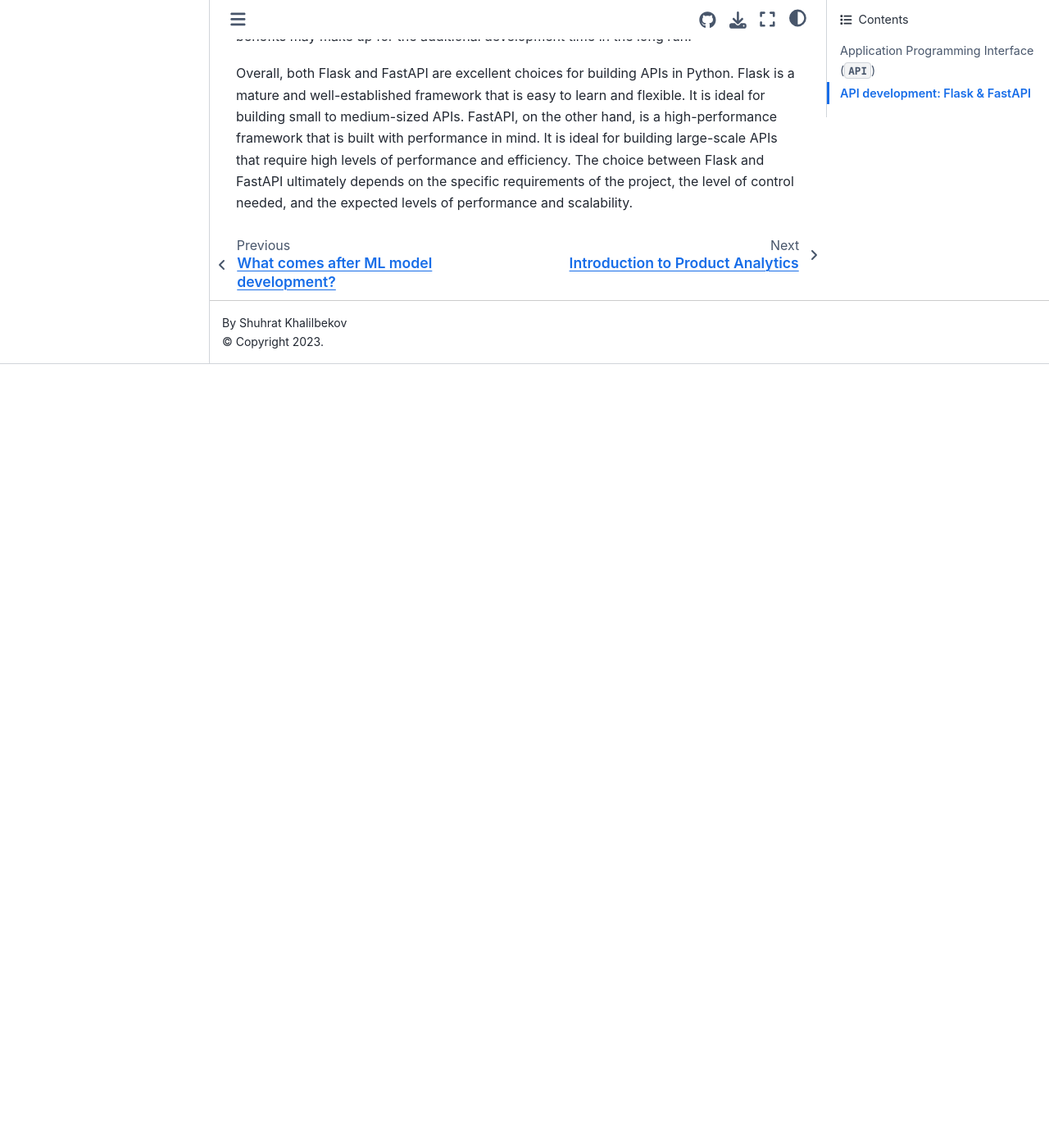
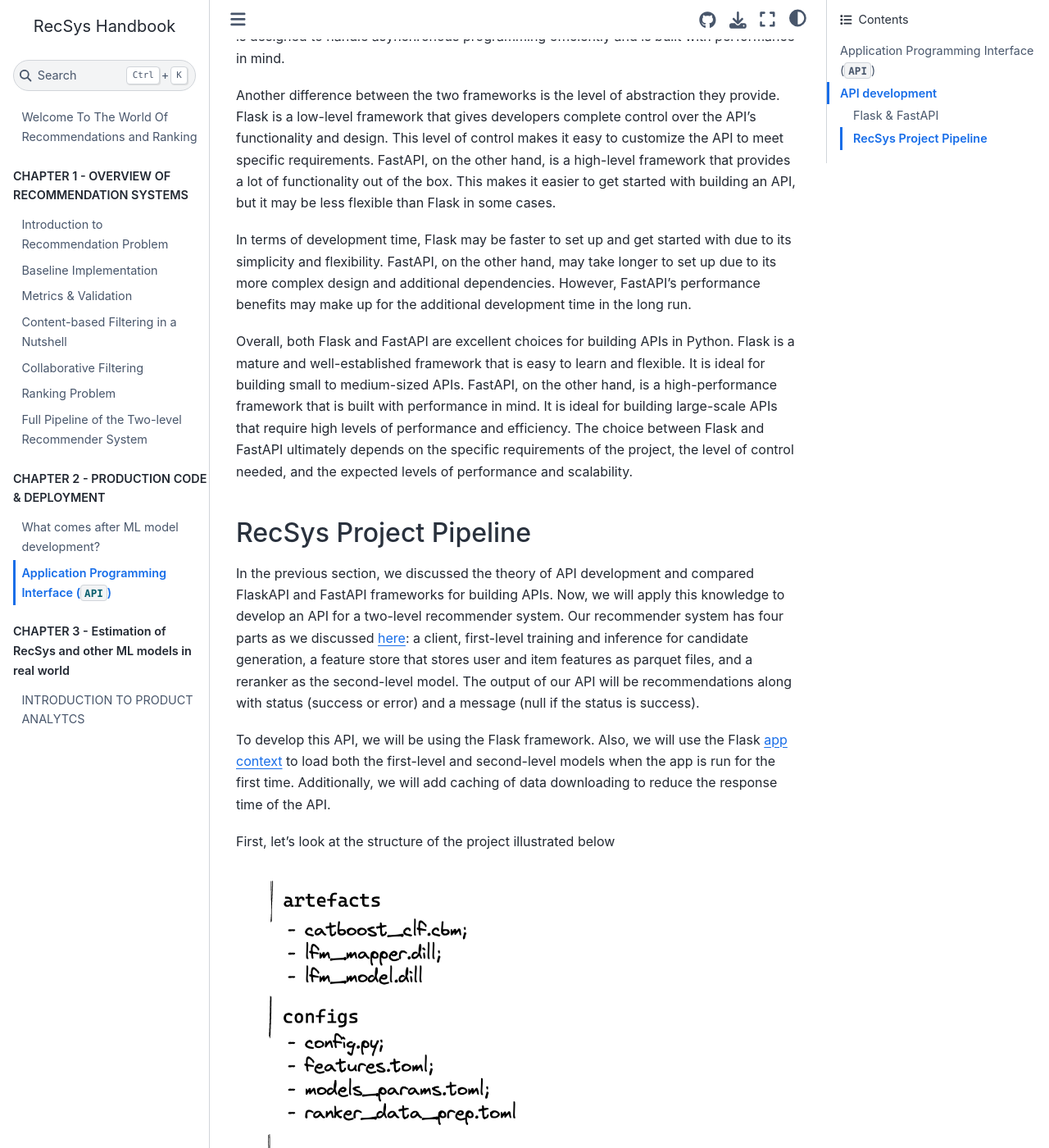
Before and after one commit to kshurik/rekkobook, a Jupyter Book: the page built from docs/chapter2/api_dev.md, in a window 1280 px wide and 1400 px high, scrolled down 2006 px. Shown: the whole window at 82% size. Built offline with Jupyter Book 1.0.4 settings and Sphinx 7.4.7 and the Sphinx Book theme 1.1.4, drawn with Linux system fonts in a browser that asks for light colours; before the commit the page ends 2450 px from its top, so only the background shows below that; some of the changed text lies outside the part shown.

Commit message:
started last chapter in api_dev

````diff
--- a/docs/chapter2/api_dev.md
+++ b/docs/chapter2/api_dev.md
@@ -28,7 +28,18 @@
 that come to mind. Both frameworks have their own strengths and weaknesses, and choosing
 between them depends on the specific needs of the project which we will discuss further
 
-# API development: Flask & FastAPI
+# API development
+We dived into the world of APIs, web frameworks, and their application to building recommendation systems.
+Now, we will introduce Flask, a popular Python web framework, and FastAPI, a newer and
+faster web framework for building APIs.
+
+
+After a brief overview, we will dive into a hands-on example of building an API using Flask.
+Specifically, we will use Flask to build a two-level recommender system that recommends movies to users based
+on their preferences - this will include both training and inference pipeline. This project will
+showcase how Flask can be used to build a scalable and efficient API for machine learning-based applications.
+
+## Flask & FastAPI
 `Flask` is a popular web framework for building APIs in Python that provides a simple and
 flexible approach to building RESTful APIs. It is easy to learn, has a minimalistic design,
 and is suitable for small to medium-sized projects. Flask is known for its flexibility,
@@ -74,3 +85,30 @@
 with performance in mind. It is ideal for building large-scale APIs that require high levels of
 performance and efficiency. The choice between Flask and FastAPI ultimately depends on the specific
 requirements of the project, the level of control needed, and the expected levels of performance and scalability.
+
+## RecSys Project Pipeline
+In the previous section, we discussed the theory of API development and compared FlaskAPI and FastAPI
+frameworks for building APIs. Now, we will apply this knowledge to develop an API for a two-level
+recommender system. Our recommender system has four parts as we discussed [here](https://rekkobook.com/chapter2/intro_to_deployment.html#architecture-for-our-recsys-project): a client, first-level training and inference
+for candidate generation, a feature store that stores user and item features as parquet files, and a
+reranker as the second-level model. The output of our API will be recommendations along with status
+(success or error) and a message (null if the status is success).
+
+To develop this API, we will be using the Flask framework. Also, we will use the Flask [app context](https://flask.palletsprojects.com/en/1.1.x/appcontext/) to load both the first-level and second-level models when the app is run for the first time.
+Additionally, we will add caching of data downloading to reduce the response time of the API.
+
+First, let's look at the structure of the project illustrated below
+```{image} ./img/api_example.png
+:alt: fishy
+:class: bg-primary mb-1
+:width: 400px
+:align: centre
+```
+
+
+
+We will use Flask's app context to load both models only once when the app is first run. This helps to improve the performance of the API by reducing the time it takes to load the models for each request.
+
+To ensure that the API is efficient, we will also add caching of data downloading. This will help to reduce the number of requests that need to be made to the feature store and improve the response time of the API.
+
+The API's output will consist of recommendations, status, and message. The status will indicate whether the request was successful or not, and the message will provide additional information about the request, such as an error message if the request failed. With these components in mind, we can start building our recommendation system API with Flask.
````
Also changed, not shown: docs/chapter2/img/api_example.png (added).
